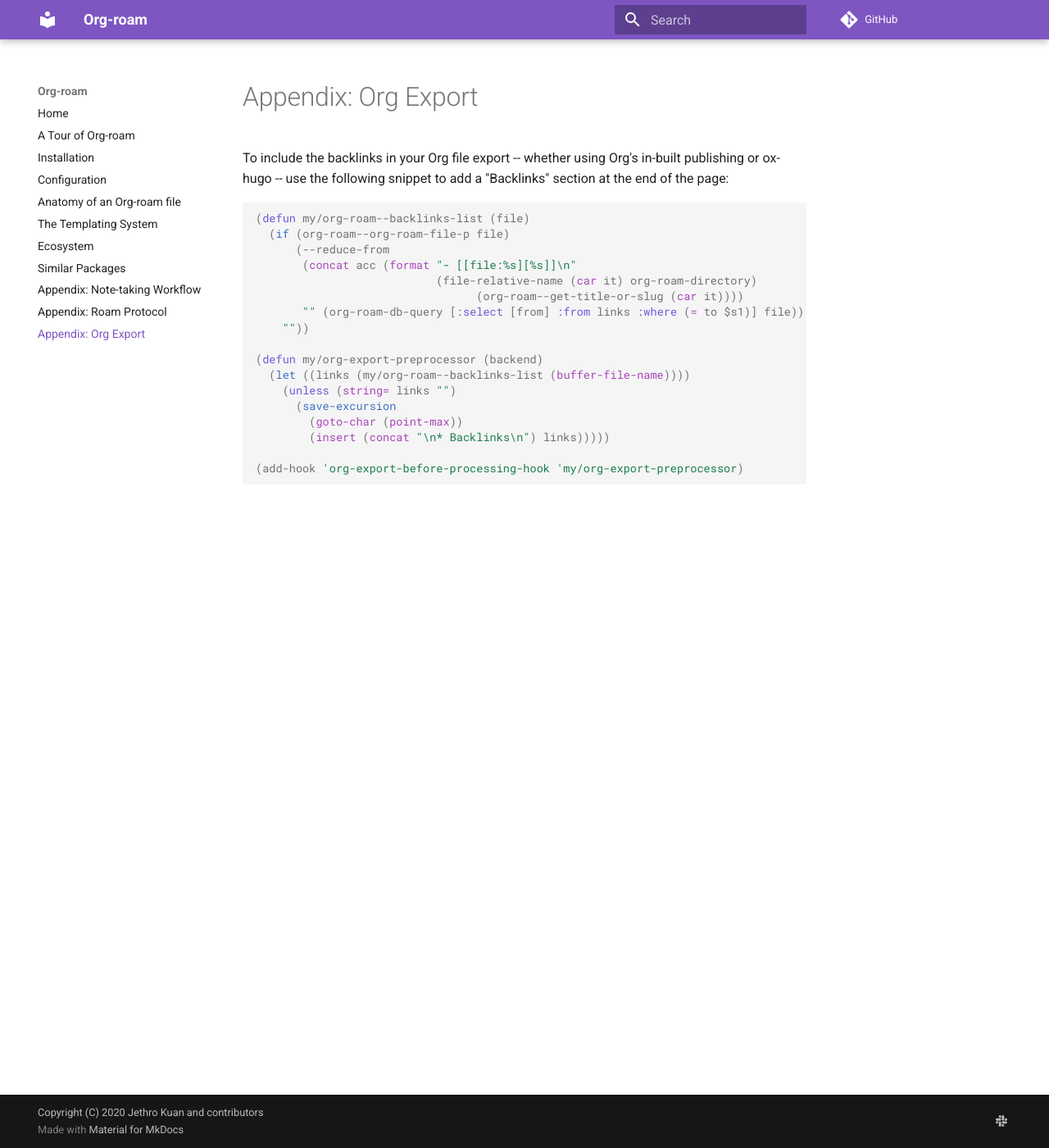
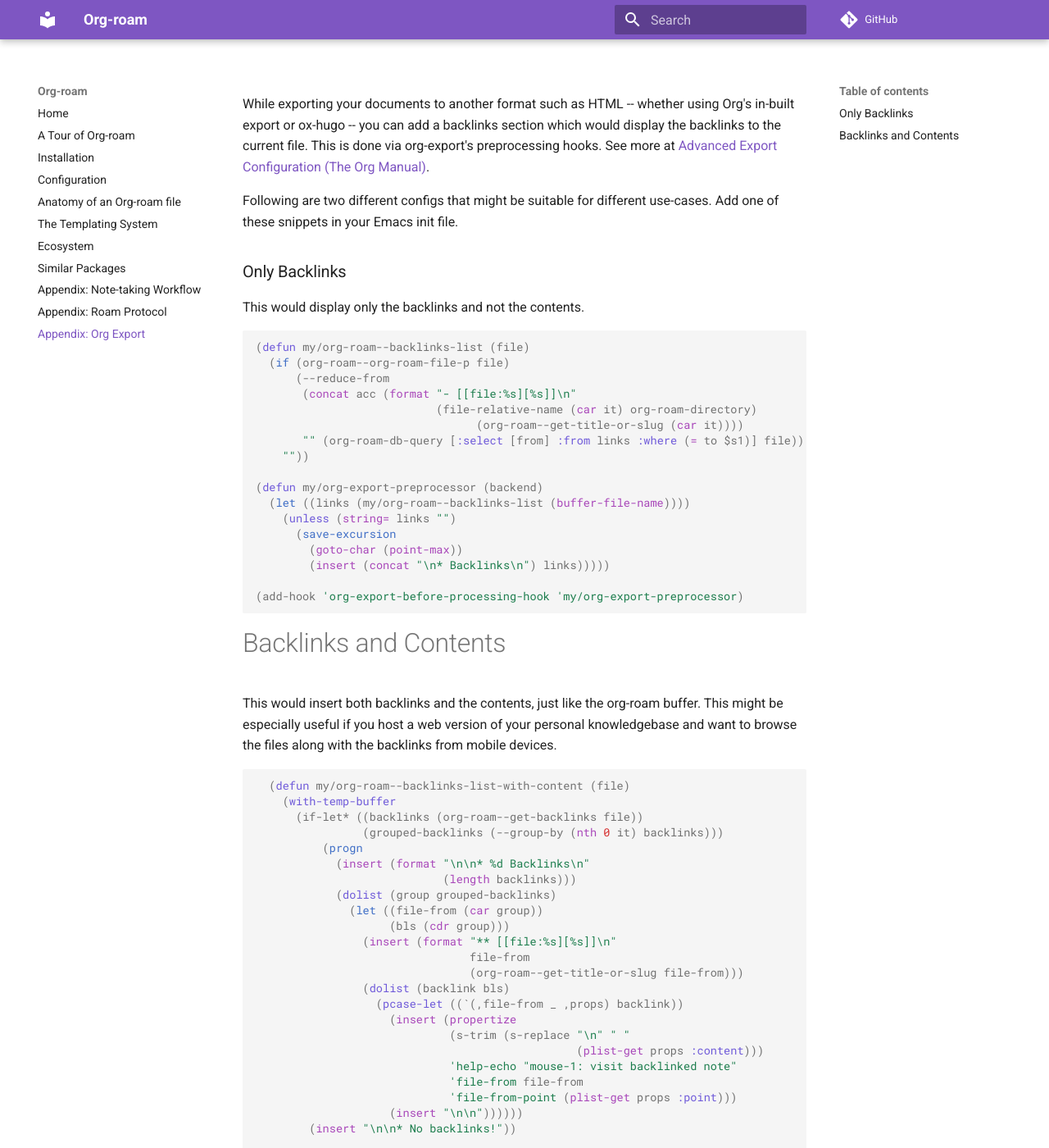
Before and after one commit to org-roam/org-roam, an MkDocs documentation site: the page built from doc/org_export.md, in a window 1280 px wide and 1400 px high. Shown: the whole window at 82% size. Built offline with MkDocs 1.6.1 and Material for MkDocs 9.7.7, drawn with Linux system fonts in a browser that asks for light colours; comment, search, counter and statistics services are not loaded; some of the changed text lies outside the part shown.

Commit message:
Add option for exporting backlinks with contents.

````diff
--- a/doc/org_export.md
+++ b/doc/org_export.md
@@ -1,6 +1,11 @@
-To include the backlinks in your Org file export -- whether using Org's
-in-built publishing or ox-hugo -- use the following snippet to add a
-"Backlinks" section at the end of the page:
+While exporting your documents to another format such as HTML -- whether using Org's in-built export or ox-hugo -- you can add a backlinks section which would display the backlinks to the current file. This is done via org-export's preprocessing hooks. See more at [Advanced Export Configuration (The Org Manual)](https://orgmode.org/manual/Advanced-Export-Configuration.html#Advanced-Export-Configuration).
+
+Following are two different configs that might be suitable for different use-cases. Add one of these snippets in your Emacs init file.
+
+
+### Only Backlinks
+
+This would display only the backlinks and not the contents.
 
 ```emacs-lisp
 (defun my/org-roam--backlinks-list (file)
@@ -21,3 +26,47 @@
 
 (add-hook 'org-export-before-processing-hook 'my/org-export-preprocessor)
 ```
+
+
+# Backlinks and Contents
+
+This would insert both backlinks and the contents, just like the org-roam buffer. This might be especially useful if you host a web version of your personal knowledgebase and want to browse the files along with the backlinks from mobile devices.
+
+```emacs-lisp
+  (defun my/org-roam--backlinks-list-with-content (file)
+    (with-temp-buffer
+      (if-let* ((backlinks (org-roam--get-backlinks file))
+                (grouped-backlinks (--group-by (nth 0 it) backlinks)))
+          (progn
+            (insert (format "\n\n* %d Backlinks\n"
+                            (length backlinks)))
+            (dolist (group grouped-backlinks)
+              (let ((file-from (car group))
+                    (bls (cdr group)))
+                (insert (format "** [[file:%s][%s]]\n"
+                                file-from
+                                (org-roam--get-title-or-slug file-from)))
+                (dolist (backlink bls)
+                  (pcase-let ((`(,file-from _ ,props) backlink))
+                    (insert (propertize
+                             (s-trim (s-replace "\n" " "
+                                                (plist-get props :content)))
+                             'help-echo "mouse-1: visit backlinked note"
+                             'file-from file-from
+                             'file-from-point (plist-get props :point)))
+                    (insert "\n\n"))))))
+        (insert "\n\n* No backlinks!"))
+
+      (buffer-string))
+    )
+
+
+  (defun my/org-export-preprocessor (backend)
+    (let ((links (my/org-roam--backlinks-list-with-content (buffer-file-name))))
+      (unless (string= links "")
+        (save-excursion
+          (goto-char (point-max))
+          (insert (concat "\n* Backlinks\n") links)))))
+
+  (add-hook 'org-export-before-processing-hook 'my/org-export-preprocessor)
+```
````
